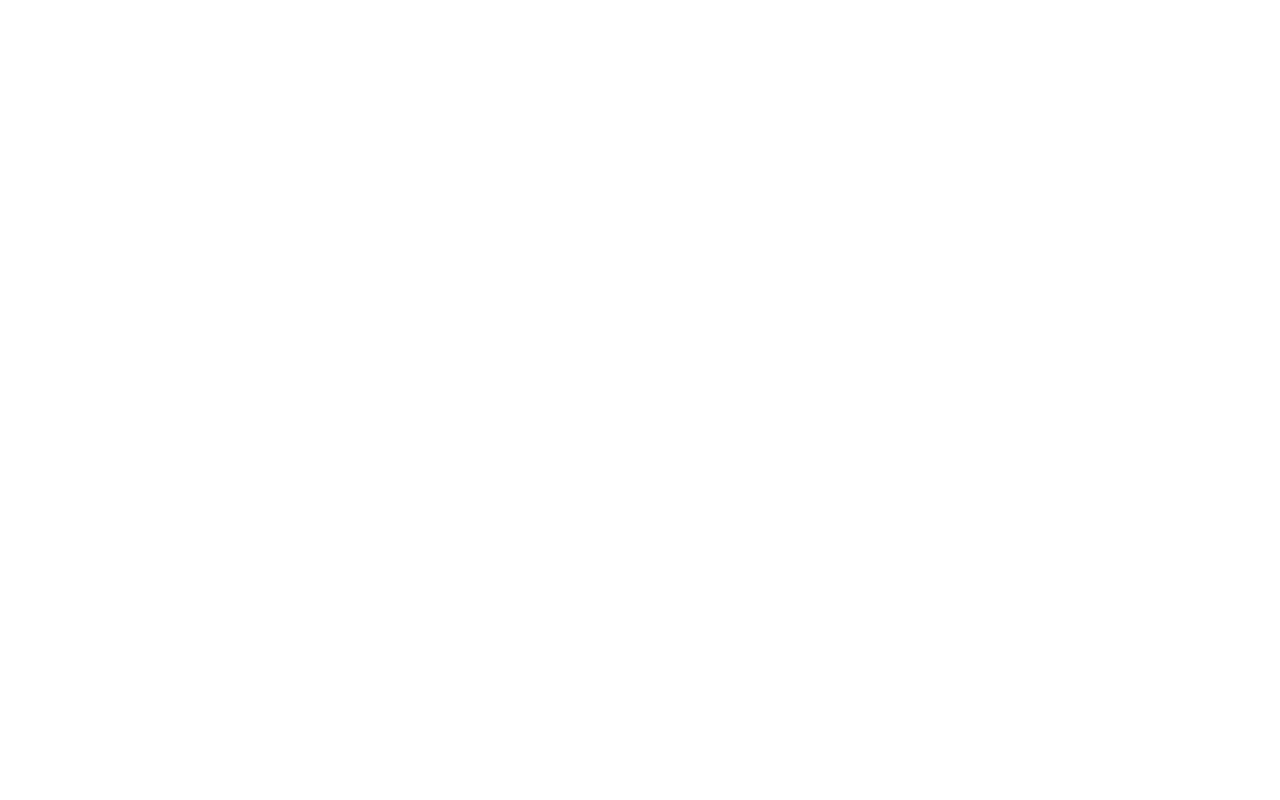
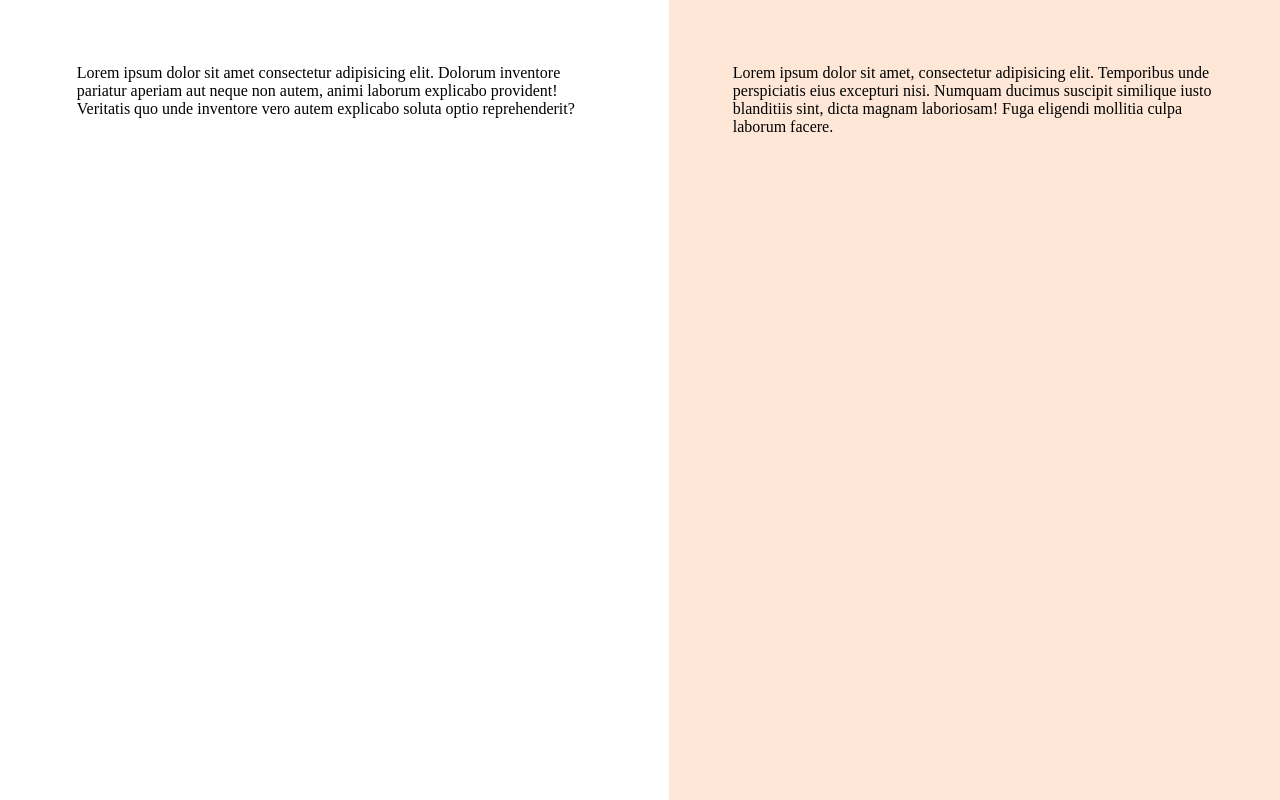
Before and after one commit to Junior-Vach/Projeto-Formulario-de-Matricula, a plain HTML site: page index.html in a window 1280 px wide. Drawn offline with Linux system fonts and the light colour scheme.

Commit message:
layout css

```diff
--- a/index.html
+++ b/index.html
@@ -15,6 +15,18 @@
 
 </head>
 <body>
+    <div id="app">
+        <main>
+            <div class="main-container">
+                Lorem ipsum dolor sit amet consectetur adipisicing elit. Dolorum inventore pariatur aperiam aut neque non autem, animi laborum explicabo provident! Veritatis quo unde inventore vero autem explicabo soluta optio reprehenderit?
+            </div>
+        </main>
 
+        <aside>
+            <div class="aside-container">
+                Lorem ipsum dolor sit amet, consectetur adipisicing elit. Temporibus unde perspiciatis eius excepturi nisi. Numquam ducimus suscipit similique iusto blanditiis sint, dicta magnam laboriosam! Fuga eligendi mollitia culpa laborum facere.
+            </div>
+        </aside>
+    </div>
 </body>
 </html>
--- a/styles/global.css
+++ b/styles/global.css
@@ -1,3 +1,9 @@
+*{
+    margin: 0;
+    padding: 0;
+    box-sizing: border-box;
+}
+
 :root{
     --font-family: 'Poppins', sans-serif;
     --text: 400 1rem/1.5 var(--font-family);
@@ -15,3 +21,7 @@
     --stroke-highlight: #f3541c;
     --semantic-error: #dc2626;
 }
+
+body{
+    overflow: hidden;
+}
--- a/styles/index.css
+++ b/styles/index.css
@@ -1 +1,2 @@
 @import url(global.css);
+@import url(layout.css);
--- /dev/null
+++ b/styles/layout.css
@@ -0,0 +1,26 @@
+#app{
+    display: grid;
+    grid-template-columns: 52.25% 48.75%;
+
+    height: 100vh;
+    overflow: hidden;
+}
+
+main{
+    overflow: auto;
+    padding: 4rem;
+
+    & .main-container{
+        max-width: 33rem;
+        margin-left: auto;
+    }
+}
+
+aside{
+    background-color: var(--surface-secondary);
+    padding: 4rem;
+
+    & .aside-container{
+        max-width: 31rem;
+    }
+}
```
